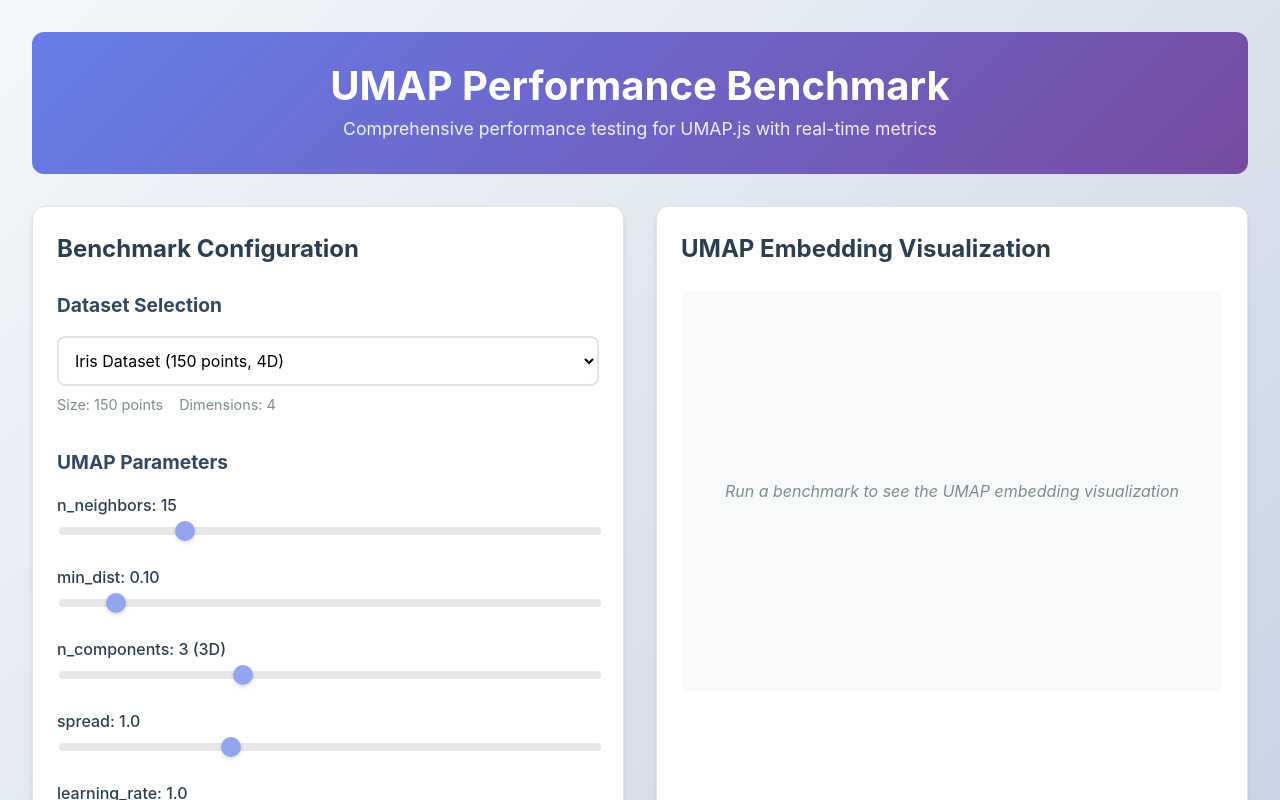
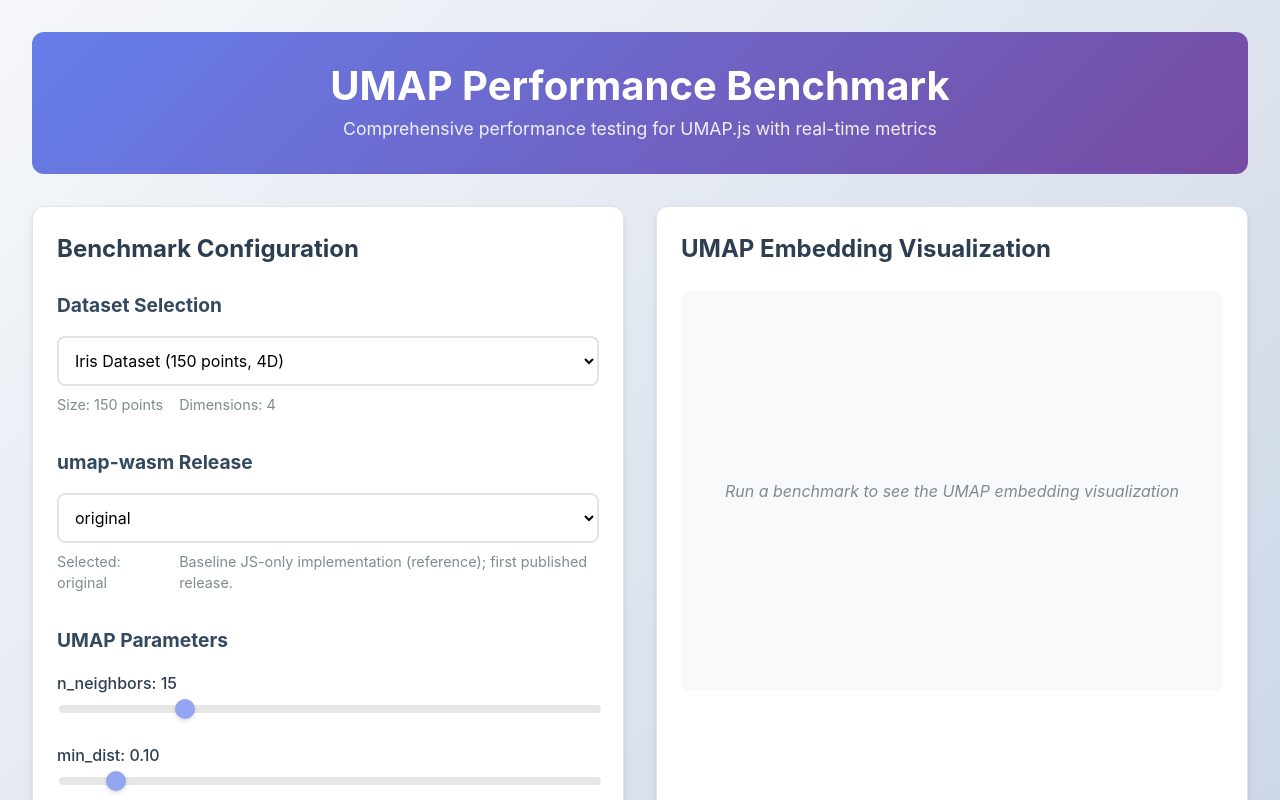
Before and after one commit to elarsaks/umap-bench, a React (Vite) app: page / in a window 1280 px wide. Shown: the top 800 px of the page. Built offline with nearby package versions, Linux system fonts and the light colour scheme.

Commit message:
Switch to yarn.

```diff
--- a/package.json
+++ b/package.json
@@ -3,6 +3,7 @@
   "private": true,
   "version": "0.0.0",
   "type": "module",
+  "packageManager": "yarn@1.22.22",
   "scripts": {
     "dev": "vite",
     "build": "tsc -b && vite build",
--- a/src/App.tsx
+++ b/src/App.tsx
@@ -4,6 +4,7 @@ import type {
   BenchmarkResult,
   DatasetConfig,
   UMAPConfig,
+  WasmRelease,
 } from "./types/benchmark";
 import {
   generate3DClusteredData,
@@ -19,6 +20,7 @@ import { BenchmarkResults } from "./components/BenchmarkResults";
 import { VisualizationCanvas } from "./components/VisualizationCanvas";
 import { PerformanceMonitor, FPSMonitor } from "./utils/performanceMonitor";
 import { calculateTrustworthiness } from "./utils/embeddingQuality";
+import { WASM_RELEASES } from "./config/wasmReleases";
 import "./App.css";
 
 function App() {
@@ -28,9 +30,16 @@ function App() {
   const [currentClusters, setCurrentClusters] = useState<number[]>([]);
   const [currentEdges, setCurrentEdges] = useState<Array<[number, number]>>([]);
   const [currentFPS, setCurrentFPS] = useState(0);
+  const [selectedWasmRelease, setSelectedWasmRelease] = useState<WasmRelease>(
+    WASM_RELEASES[0]
+  );
 
   const runBenchmark = useCallback(
-    async (datasetConfig: DatasetConfig, umapConfig: UMAPConfig) => {
+    async (
+      datasetConfig: DatasetConfig,
+      umapConfig: UMAPConfig,
+      wasmRelease: WasmRelease
+    ) => {
       setIsRunning(true);
 
       try {
@@ -135,6 +144,7 @@ function App() {
           responsiveness,
           datasetSize: datasetConfig.size,
           dimensions: datasetConfig.dimensions,
+          wasmRelease: wasmRelease.tag,
           timestamp: new Date(),
         };
 
@@ -175,6 +185,9 @@ function App() {
           <BenchmarkControls
             onRunBenchmark={runBenchmark}
             isRunning={isRunning}
+            wasmReleases={WASM_RELEASES}
+            selectedWasmRelease={selectedWasmRelease}
+            onSelectWasmRelease={setSelectedWasmRelease}
             onClearResults={clearResults}
           />
         </div>
--- a/src/components/BenchmarkControls.tsx
+++ b/src/components/BenchmarkControls.tsx
@@ -1,14 +1,18 @@
 import React, { useState } from "react";
-import type { DatasetConfig, UMAPConfig } from "../types/benchmark";
-import { DATASET_CONFIGS } from "../utils/dataGeneration";
+import type { DatasetConfig, UMAPConfig, WasmRelease } from "../types/benchmark.ts";
+import { DATASET_CONFIGS } from "../utils/dataGeneration.ts";
 
 interface BenchmarkControlsProps {
   onRunBenchmark: (
     datasetConfig: DatasetConfig,
-    umapConfig: UMAPConfig
+    umapConfig: UMAPConfig,
+    wasmRelease: WasmRelease
   ) => void;
   isRunning: boolean;
   onClearResults: () => void;
+  wasmReleases: WasmRelease[];
+  selectedWasmRelease: WasmRelease;
+  onSelectWasmRelease: (release: WasmRelease) => void;
 }
 
 const DEFAULT_UMAP_CONFIG: UMAPConfig = {
@@ -23,6 +27,9 @@ export const BenchmarkControls: React.FC<BenchmarkControlsProps> = ({
   onRunBenchmark,
   isRunning,
   onClearResults,
+  wasmReleases,
+  selectedWasmRelease,
+  onSelectWasmRelease,
 }) => {
   const [selectedDataset, setSelectedDataset] = useState<DatasetConfig>(
     DATASET_CONFIGS[0]
@@ -31,7 +38,7 @@ export const BenchmarkControls: React.FC<BenchmarkControlsProps> = ({
 
   const handleRunBenchmark = () => {
     if (!isRunning) {
-      onRunBenchmark(selectedDataset, umapConfig);
+      onRunBenchmark(selectedDataset, umapConfig, selectedWasmRelease);
     }
   };
 
@@ -61,6 +68,30 @@ export const BenchmarkControls: React.FC<BenchmarkControlsProps> = ({
         <div className="dataset-info">
           <span>Size: {selectedDataset.size} points</span>
           <span>Dimensions: {selectedDataset.dimensions}</span>
+        </div>
+      </div>
+
+      <div className="control-section">
+        <h4>umap-wasm Release</h4>
+        <select
+          value={selectedWasmRelease.tag}
+          onChange={(e) => {
+            const next = wasmReleases.find((r) => r.tag === e.target.value);
+            if (next) onSelectWasmRelease(next);
+          }}
+          disabled={isRunning || wasmReleases.length === 0}
+        >
+          {wasmReleases.map((release) => (
+            <option key={release.tag} value={release.tag}>
+              {release.name}
+            </option>
+          ))}
+        </select>
+        <div className="dataset-info">
+          <span>Selected: {selectedWasmRelease.tag}</span>
+          {selectedWasmRelease.notes ? (
+            <span>{selectedWasmRelease.notes}</span>
+          ) : null}
         </div>
       </div>
 
--- a/src/components/BenchmarkResults.tsx
+++ b/src/components/BenchmarkResults.tsx
@@ -1,5 +1,5 @@
 import React from "react";
-import type { BenchmarkResult } from "../types/benchmark";
+import type { BenchmarkResult } from "../types/benchmark.ts";
 
 interface BenchmarkResultsProps {
   results: BenchmarkResult[];
@@ -126,6 +126,7 @@ export const BenchmarkResults: React.FC<BenchmarkResultsProps> = ({
                 <th>Quality (%)</th>
                 <th>FPS</th>
                 <th>Latency (ms)</th>
+                <th>Wasm Release</th>
                 <th>Dataset</th>
               </tr>
             </thead>
@@ -138,6 +139,7 @@ export const BenchmarkResults: React.FC<BenchmarkResultsProps> = ({
                   <td>{(result.embeddingQuality * 100).toFixed(1)}</td>
                   <td>{result.visualizationFPS.toFixed(1)}</td>
                   <td>{result.responsiveness.toFixed(2)}</td>
+                  <td>{result.wasmRelease}</td>
                   <td>
                     {result.datasetSize}×{result.dimensions}
                   </td>
@@ -162,6 +164,7 @@ function calculateAverages(results: BenchmarkResult[]): BenchmarkResult {
       datasetSize: 0,
       dimensions: 0,
       timestamp: new Date(),
+      wasmRelease: "N/A",
     };
   }
 
@@ -196,5 +199,6 @@ function calculateAverages(results: BenchmarkResult[]): BenchmarkResult {
     datasetSize: totals.datasetSize / count,
     dimensions: totals.dimensions / count,
     timestamp: new Date(),
+    wasmRelease: results[0].wasmRelease,
   };
 }
--- /dev/null
+++ b/src/config/wasmReleases.ts
@@ -0,0 +1,13 @@
+import type { WasmRelease } from "../types/benchmark";
+
+export const WASM_RELEASES: WasmRelease[] = [
+  {
+    tag: "original",
+    name: "original",
+    releaseUrl: "https://github.com/elarsaks/umap-wasm/releases/tag/original",
+    sourceZipUrl:
+      "https://github.com/elarsaks/umap-wasm/archive/refs/tags/original.zip",
+    notes:
+      "Baseline JS-only implementation (reference); first published release.",
+  },
+];
--- a/src/utils/dataGeneration.ts
+++ b/src/utils/dataGeneration.ts
@@ -1,4 +1,4 @@
-import type { DatasetConfig } from "../types/benchmark";
+import type { DatasetConfig } from "../types/benchmark.ts";
 
 export interface ClusteredDataset {
   data: number[][];
```
Also changed, not shown: src/types/benchmark.ts (+9 -0 lines), 1 other file (tests, documents, lock files or other folders).
